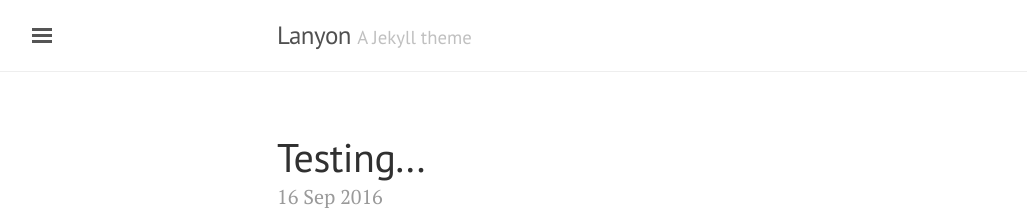
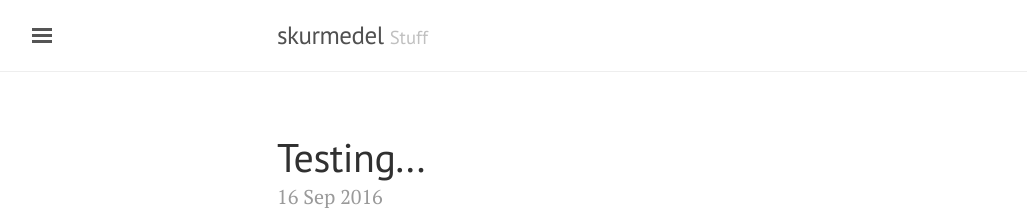
Before and after one commit to skurmedel/skurmedel.github.io, a Jekyll site: the page built from index.html, in a window 1280 px wide. Shown: the top 216 px of the page, without its empty margins (3-1030 px from the left). Built offline with Jekyll 4.4.1, drawn with Linux system fonts in a browser that asks for light colours; the list of posts is cut into pages by our own code.

Commit message:
Update _config.yml

```diff
--- a/_config.yml
+++ b/_config.yml
@@ -5,18 +5,16 @@ permalink:           pretty
 relative_permalinks: true
 
 # Setup
-title:               Lanyon
-tagline:             'A Jekyll theme'
-description:         'A reserved <a href="http://jekyllrb.com" target="_blank">Jekyll</a> theme that places the utmost gravity on content with a hidden drawer. Made by <a href="https://twitter.com/mdo" target="_blank">@mdo</a>.'
-url:                 http://lanyon.getpoole.com
+title:               skurmedel
+tagline:             'Stuff'
+description:         'My stuff'
+url:                 http://skurmedel.github.io
 baseurl:             ''
 paginate:            5
 
 # About/contact
 author:
-  name:              Mark Otto
-  url:               https://twitter.com/mdo
-  email:             markdotto@gmail.com
+  name:              Simon
 
 # Custom vars
 version:             1.0.0
```
